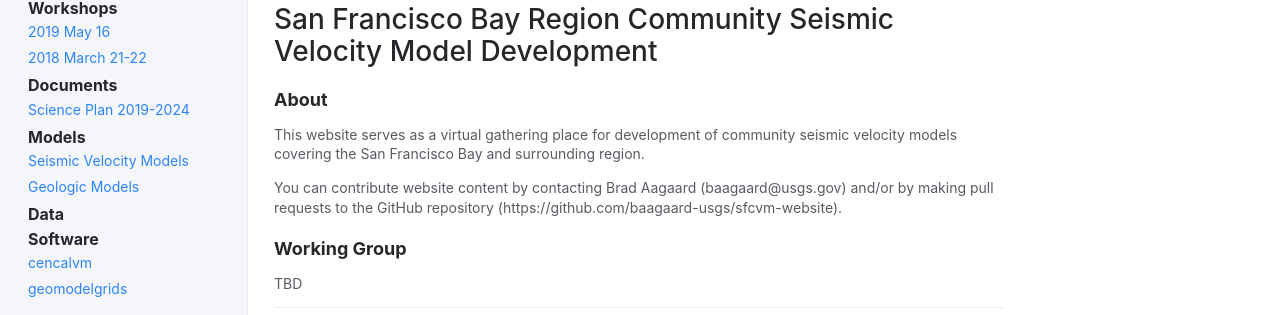
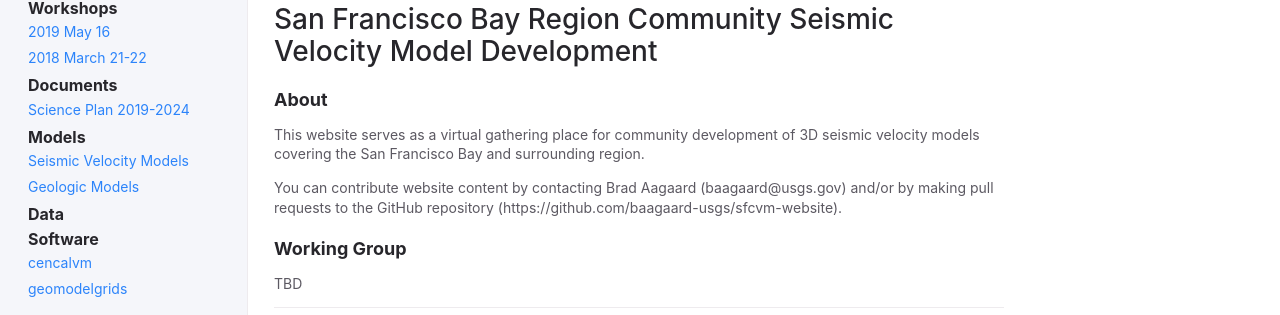
Before and after one commit to baagaard-usgs/sfcvm-website, a Jekyll site: the page built from index.md, in a window 1280 px wide. Shown: the part 141-456 px from the top of the page. Built offline with Jekyll 4.4.1, drawn with Linux system fonts in a browser that asks for light colours; our own code applies the rules of GitHub Pages for plain Markdown files; a script that is not in the unit is left out.

```diff
--- a/index.md
+++ b/index.md
@@ -2,9 +2,9 @@
 
 ## About
 
-This website serves as a virtual gathering place for development of
-community seismic velocity models covering the San Francisco Bay and
-surrounding region.
+This website serves as a virtual gathering place for community
+development of 3D seismic velocity models covering the San Francisco
+Bay and surrounding region.
 
 You can contribute website content by contacting Brad Aagaard
 (baagaard@usgs.gov) and/or by making pull requests to the GitHub
```
Also changed, not shown: software/cencalvm.md (added, +15 -0 lines), software/geomodelgrids.md (added, +25 -0 lines).
